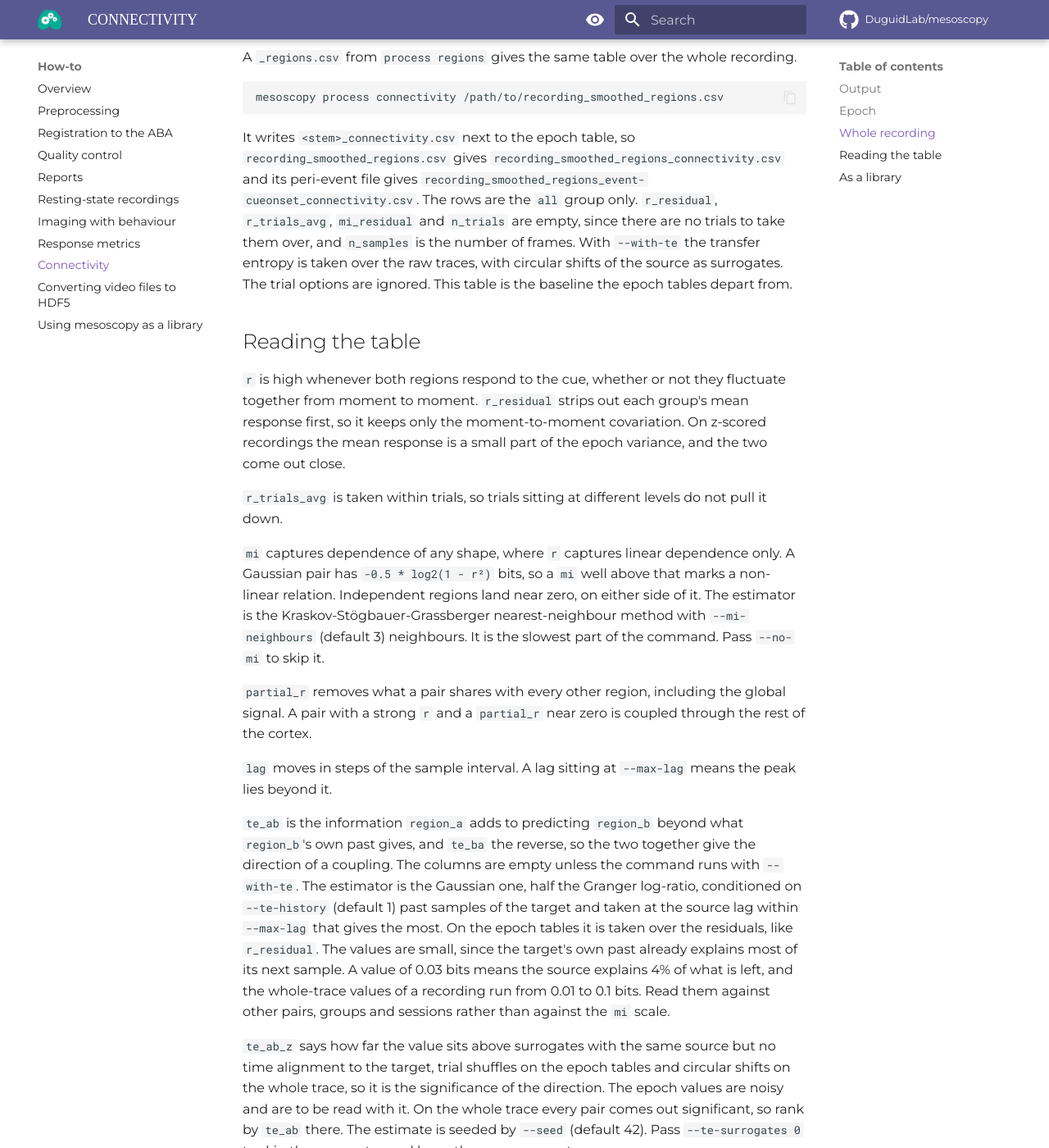
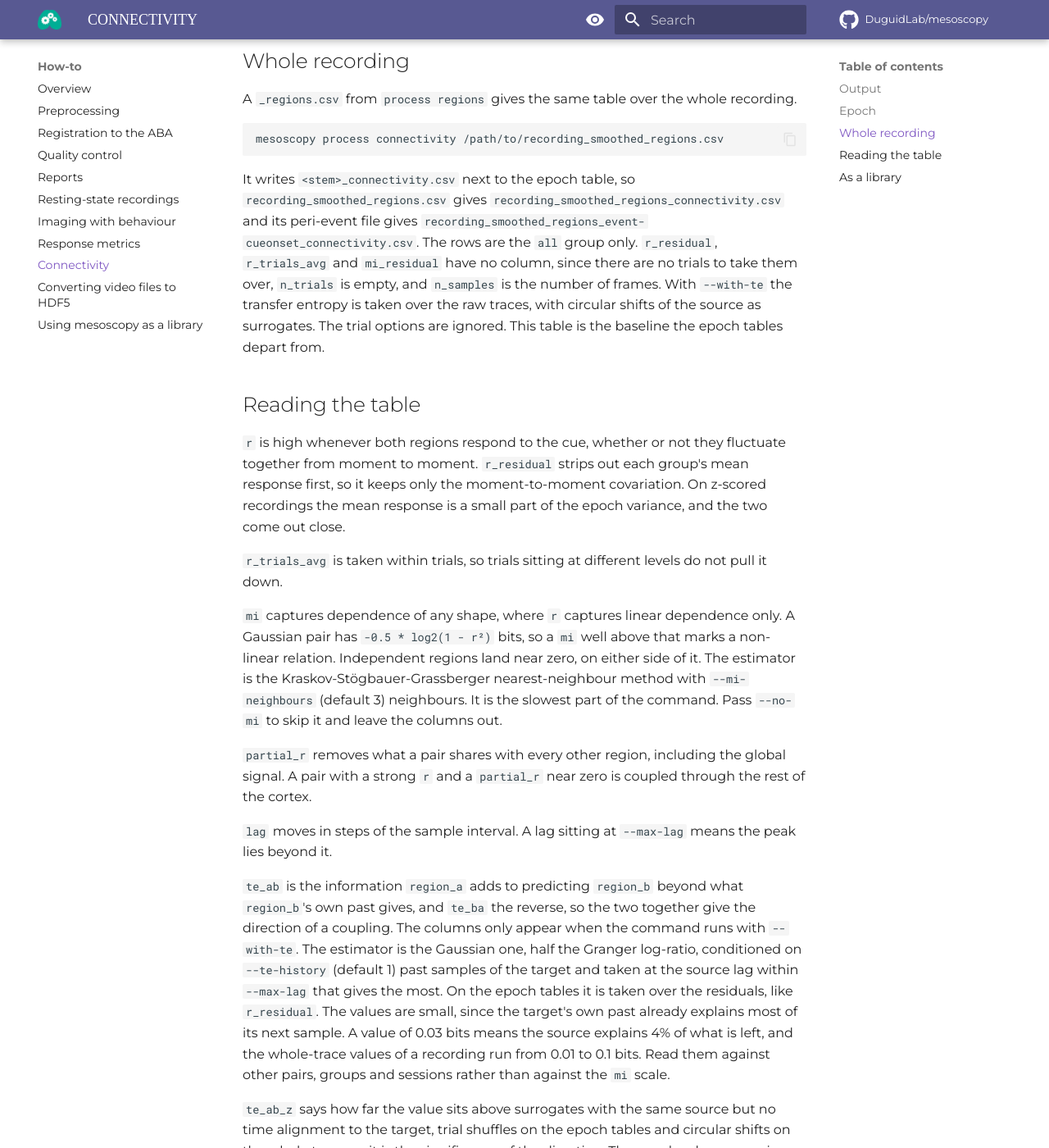
Before and after one commit to DuguidLab/mesoscopy, an MkDocs documentation site: the page built from docs/how-to/connectivity.md, in a window 1280 px wide and 1400 px high, scrolled down 1843 px. Shown: the whole window at 82% size. Built offline with MkDocs 1.6.1 and Material for MkDocs 9.7.7, drawn with Linux system fonts in a browser that asks for light colours; some web fonts are replaced; comment, search, counter and statistics services are not loaded; some of the changed text lies outside the part shown.

Commit message:
leave out connectivity columns for metrics not estimated and rename --mi to --with-mi

```diff
--- a/docs/how-to/connectivity.md
+++ b/docs/how-to/connectivity.md
@@ -28,11 +28,12 @@
 | `partial_r` | The partial correlation between the two regions, given every other region. |
 | `lag`, `r_lag` | The lag of the peak cross-correlation within `--max-lag` (default 0.5 s), in seconds, and the correlation at that lag. A positive lag means `region_b` follows `region_a`. |
 | `te_ab`, `te_ba` | With `--with-te`, the transfer entropy from `region_a` to `region_b` and back, in bits, over the same samples as `r_residual`. |
-| `te_ab_z`, `te_ba_z` | Their z-scores against `--te-surrogates` (default 200) surrogates. |
+| `te_ab_z`, `te_ba_z` | Their z-scores against `--te-surrogates` (default 200) surrogates; absent with 0. |
 | `n_trials`, `n_samples` | The trials used and the samples pooled across them. |
 
 Groups with fewer than `--min-trials` trials (default 10) keep their `n_trials` and are otherwise empty. The `all`
-rows are always filled. A session without the `sdt_type` column gets the `all` rows only.
+rows are always filled. A session without the `sdt_type` column gets the `all` rows only. Metrics the command does
+not estimate, the mutual information with `--no-mi` and the transfer entropy without `--with-te`, have no column.
 
 Keep the table next to the peri-event file and `mesoscopy report` on that file shows it as a heatmap, one metric
 and trial group at a time. See [Reports](reports.md#peri-event-report).
@@ -59,8 +60,8 @@
 It writes `<stem>_connectivity.csv` next to the epoch table, so `recording_smoothed_regions.csv` gives
 `recording_smoothed_regions_connectivity.csv` and its peri-event file gives
 `recording_smoothed_regions_event-cueonset_connectivity.csv`. The rows are the `all` group only. `r_residual`,
-`r_trials_avg`, `mi_residual` and `n_trials` are empty, since there are no trials to take them over, and
-`n_samples` is the number of frames. With `--with-te` the transfer entropy is taken over the raw traces, with circular
+`r_trials_avg` and `mi_residual` have no column, since there are no trials to take them over, `n_trials` is
+empty, and `n_samples` is the number of frames. With `--with-te` the transfer entropy is taken over the raw traces, with circular
 shifts of the source as surrogates. The trial options are ignored. This table is the baseline the epoch tables depart from.
 
 ## Reading the table
@@ -75,7 +76,8 @@
 `mi` captures dependence of any shape, where `r` captures linear dependence only. A Gaussian pair has
 `-0.5 * log2(1 - r²)` bits, so a `mi` well above that marks a non-linear relation. Independent regions land near
 zero, on either side of it. The estimator is the Kraskov-Stögbauer-Grassberger nearest-neighbour method with
-`--mi-neighbours` (default 3) neighbours. It is the slowest part of the command. Pass `--no-mi` to skip it.
+`--mi-neighbours` (default 3) neighbours. It is the slowest part of the command. Pass `--no-mi` to skip it and
+leave the columns out.
 
 `partial_r` removes what a pair shares with every other region, including the global signal. A pair with a strong
 `r` and a `partial_r` near zero is coupled through the rest of the cortex.
@@ -83,7 +85,7 @@
 `lag` moves in steps of the sample interval. A lag sitting at `--max-lag` means the peak lies beyond it.
 
 `te_ab` is the information `region_a` adds to predicting `region_b` beyond what `region_b`'s own past gives, and
-`te_ba` the reverse, so the two together give the direction of a coupling. The columns are empty unless the
+`te_ba` the reverse, so the two together give the direction of a coupling. The columns only appear when the
 command runs with `--with-te`. The estimator is the Gaussian one, half
 the Granger log-ratio, conditioned on `--te-history` (default 1) past samples of the target and taken at the
 source lag within `--max-lag` that gives the most. On the epoch tables it is taken over the residuals, like
@@ -95,7 +97,7 @@
 trial shuffles on the epoch tables and circular shifts on the whole trace, so it is the significance of the
 direction. The epoch values are noisy and are to be read with it. On the whole trace every pair comes out
 significant, so rank by `te_ab` there. The estimate is seeded by `--seed` (default 42). Pass `--te-surrogates 0`
-to skip the surrogates and leave the z-scores empty.
+to skip the surrogates and leave the z-score columns out.
 
 ## As a library
 
```
Also changed, not shown: CHANGELOG.md (+2 -1 lines), 4 other files.
